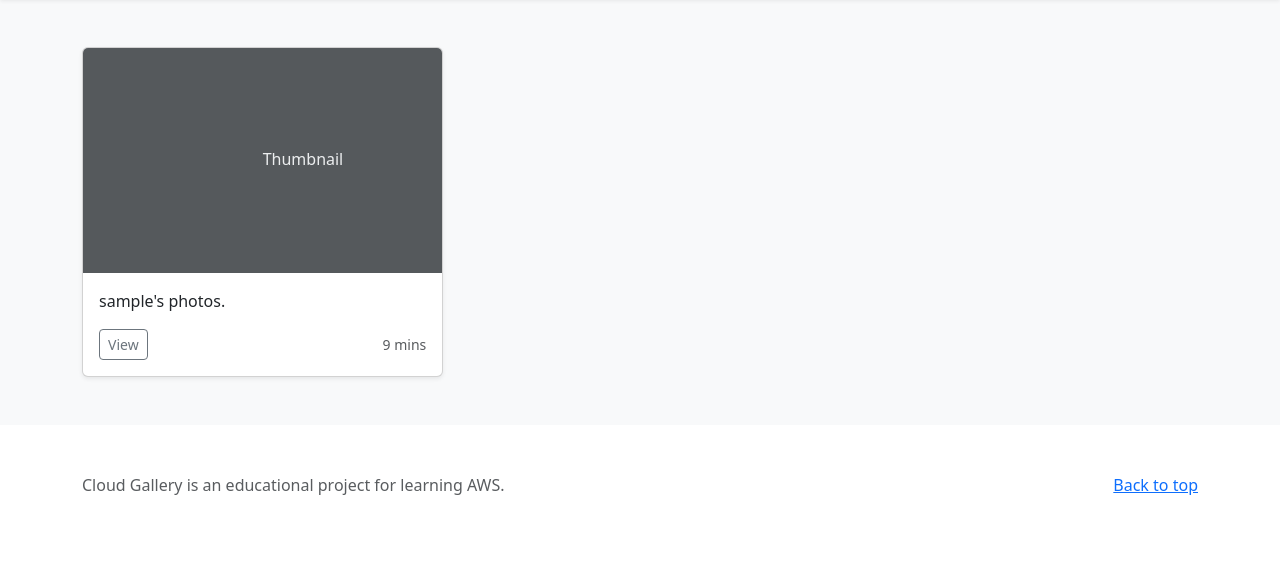
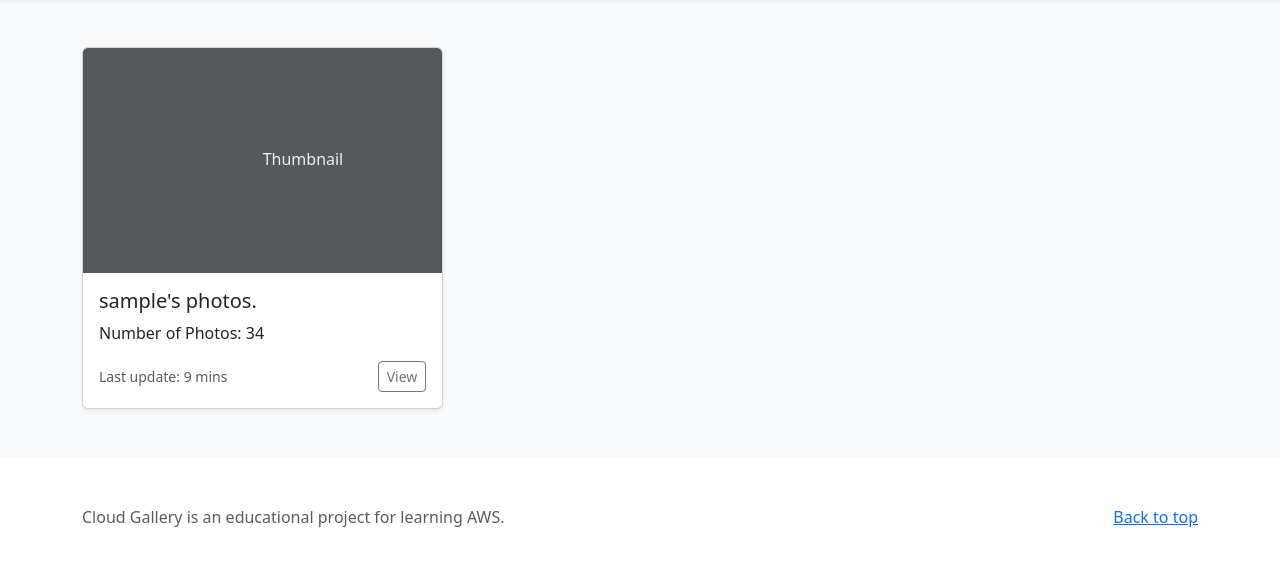
Before and after one commit to yurkinvadim/CloudGallery, a Django app: page / in a window 1280 px wide. Shown: the part 57-623 px from the top of the page. Run offline with Django 5.2, Linux system fonts and the light colour scheme; the visitor is signed in with stand-in values (Sample User, id 1); data comes from the database, SQL or seed files in the repository; some libraries are stand-ins or nearby versions.

Commit message:
User detail view + django debug toolbar

```diff
--- a/cloud_gallery/settings.py
+++ b/cloud_gallery/settings.py
@@ -27,6 +27,9 @@ DEBUG = True
 
 ALLOWED_HOSTS = []
 
+INTERNAL_IPS = [
+    "127.0.0.1",
+]
 
 # Application definition
 
@@ -38,6 +41,7 @@ INSTALLED_APPS = [
     'django.contrib.messages',
     'django.contrib.staticfiles',
     'django.contrib.sites',
+    'debug_toolbar',
     'crispy_forms',
     'crispy_bootstrap5',
     'bootstrap5',
@@ -46,6 +50,7 @@ INSTALLED_APPS = [
 ]
 
 MIDDLEWARE = [
+    'debug_toolbar.middleware.DebugToolbarMiddleware',
     'django.middleware.security.SecurityMiddleware',
     'django.contrib.sessions.middleware.SessionMiddleware',
     'django.middleware.common.CommonMiddleware',
--- a/cloud_gallery/urls.py
+++ b/cloud_gallery/urls.py
@@ -1,8 +1,9 @@
+from debug_toolbar.toolbar import debug_toolbar_urls
 from django.contrib import admin
 from django.urls import path, include
 
 from cloud_gallery.views import SignUpView
-from users.views import CustomUserListView
+from users.views import CustomUserListView, CustomUserDetailView
 
 auth_urls = [
     path('', include('django.contrib.auth.urls')),
@@ -13,4 +14,5 @@ urlpatterns = [
     path('admin/', admin.site.urls),
     path('accounts/', include(auth_urls)),
     path('', CustomUserListView.as_view(), name='user-list'),
-]
+    path('user/<int:pk>/', CustomUserDetailView.as_view(), name='user-detail'),
+] + debug_toolbar_urls()
--- a/users/models.py
+++ b/users/models.py
@@ -1,4 +1,8 @@
 from django.contrib.auth.models import AbstractUser
+from django.urls import reverse
+
 
 class CustomUser(AbstractUser):
-    pass
+
+    def get_absolute_url(self):
+        return reverse('user-detail', kwargs={'pk': self.pk})
--- /dev/null
+++ b/users/templates/users/customuser_detail.html
@@ -0,0 +1 @@
+{% extends 'base.html' %}
--- a/users/templates/users/customuser_list.html
+++ b/users/templates/users/customuser_list.html
@@ -18,12 +18,14 @@
                             <text x="50%" y="50%" fill="#eceeef" dy=".3em">Thumbnail</text>
                         </svg>
                         <div class="card-body">
-                            <p class="card-text">{{user.username}}'s photos.</p>
+                            <h5 class="card-title">{{user.username}}'s photos.</h5>
+                            <p class="card-text">Number of Photos: 34</p>
                             <div class="d-flex justify-content-between align-items-center">
+
+                                <small class="text-body-secondary">Last update: 9 mins</small>
                                 <div class="btn-group">
-                                    <button type="button" class="btn btn-sm btn-outline-secondary">View</button>
+                                    <a class="btn btn-sm btn-outline-secondary" href="{{ user.get_absolute_url }}" role="button">View</a>
                                 </div>
-                                <small class="text-body-secondary">9 mins</small>
                             </div>
                         </div>
                     </div>
--- a/users/views.py
+++ b/users/views.py
@@ -1,5 +1,5 @@
 from django.contrib.auth.mixins import LoginRequiredMixin
-from django.views.generic import ListView
+from django.views.generic import ListView, DetailView
 
 from users.models import CustomUser
 
@@ -7,3 +7,8 @@ from users.models import CustomUser
 class CustomUserListView(LoginRequiredMixin, ListView):
     model = CustomUser
     context_object_name = 'users'
+
+
+class CustomUserDetailView(LoginRequiredMixin, DetailView):
+    model = CustomUser
+    context_object_name = 'user'
```
Also changed, not shown: requirements.txt (+6 -1 lines).
